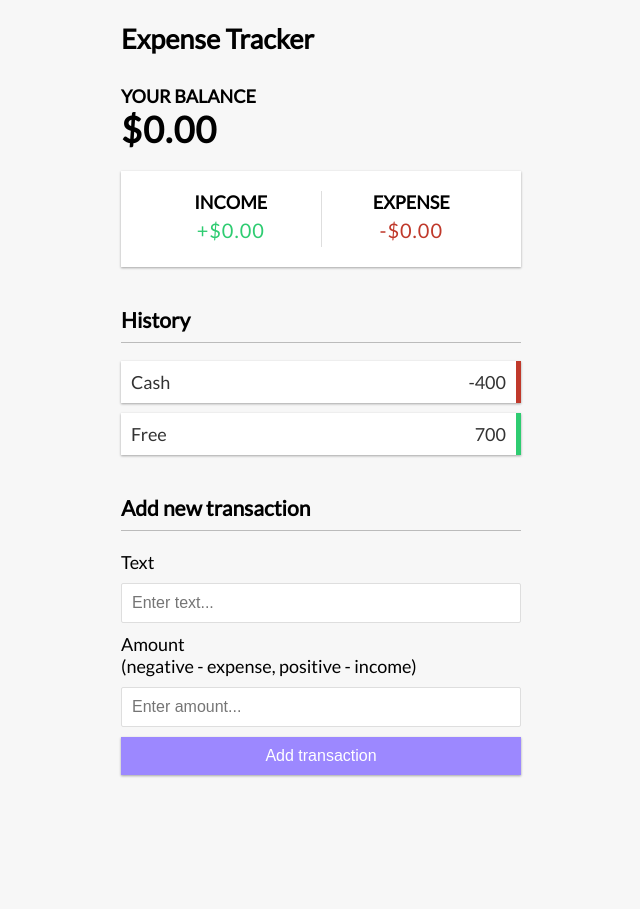
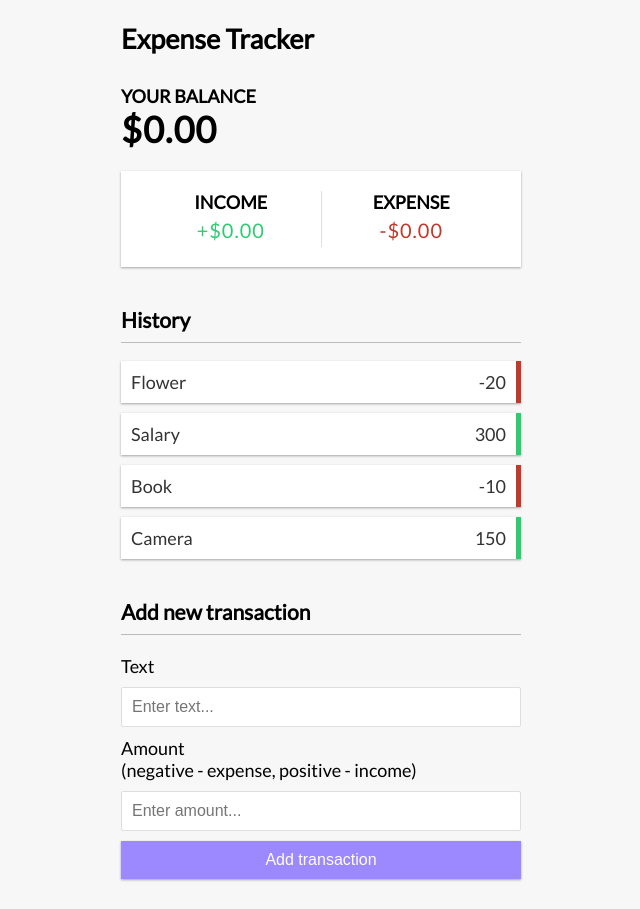
Before and after one commit to ahmadalnaib/Vue-3-Composition-API, a Vue app: page / in a window 1280 px wide. Shown: the whole page, without its empty margins (319-959 px from the left). Before the commit the page ends 805 px from the top, so only its background shows below. Built offline with nearby package versions, Linux system fonts and the light colour scheme.

Commit message:
change to setup

```diff
--- a/src/App.vue
+++ b/src/App.vue
@@ -3,7 +3,7 @@
  <div class="container">
   <Balance />
   <IncomeExpense />
-  <TransactionList />
+  <TransactionList :transactions="transactions"/>
   <AddTransaction />
 
  </div>
@@ -17,6 +17,15 @@ import Balance from './components/Balance.vue'
 import IncomeExpense from './components/IncomeExpense.vue'
 import TransactionList from './components/TransactionList.vue';
 import AddTransaction from './components/AddTransaction.vue'
+import {ref} from 'vue'
+
+
+const transactions = ref([
+  { id: 1, text: 'Flower', amount: -20 },
+  { id: 2, text: 'Salary', amount: 300 },
+  { id: 3, text: 'Book', amount: -10 },
+  { id: 4, text: 'Camera', amount: 150 }
+]);
 
 
 </script>
--- a/src/components/TransactionList.vue
+++ b/src/components/TransactionList.vue
@@ -9,16 +9,13 @@
 </template>
 
 
-<script>
-export default{
-  data(){
-    return{
-      transactions: [
-        { id: 1, text: "Cash", amount: -400 },
-        { id: 2, text: "Free", amount: 700 },
-      ],
-    }
-  },
+<script setup>
+import { defineProps } from 'vue';
+
+const props=defineProps({
+  transactions:{
+    type:Array,
+    required:true
   }
-
+})
 </script>
```
